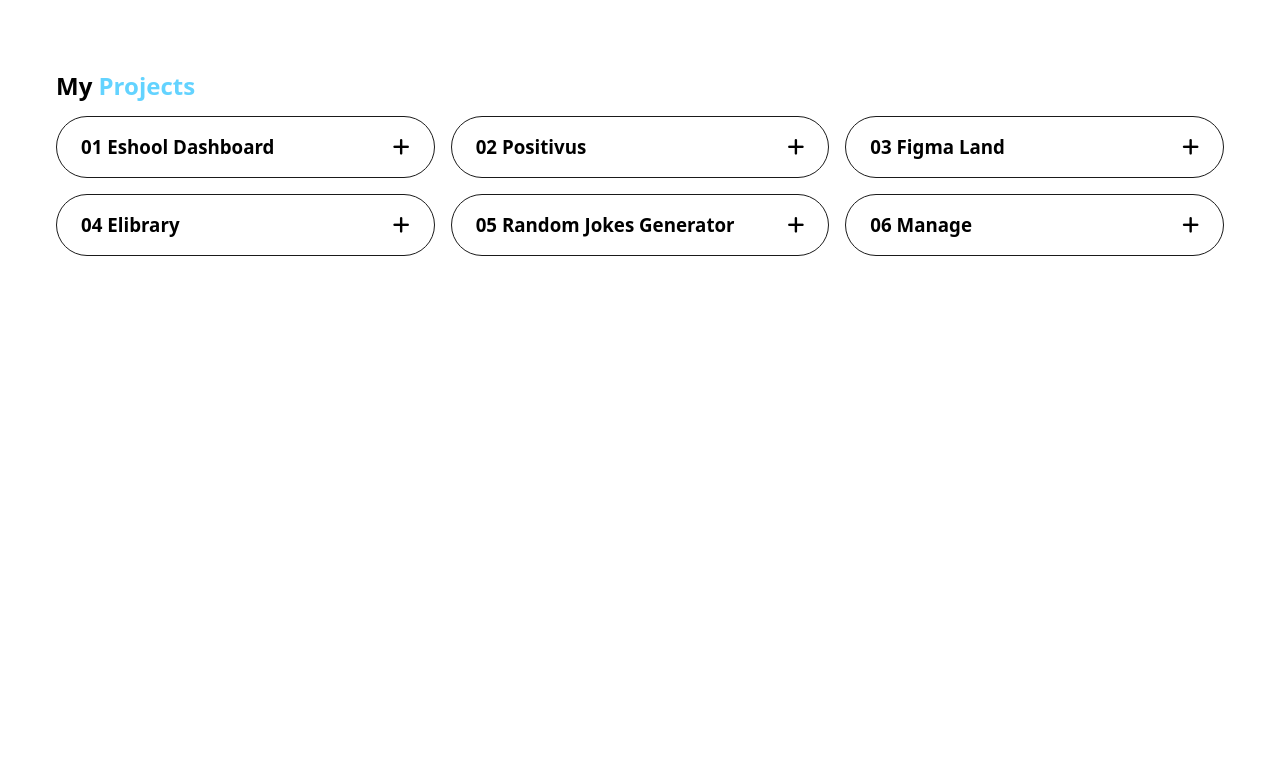
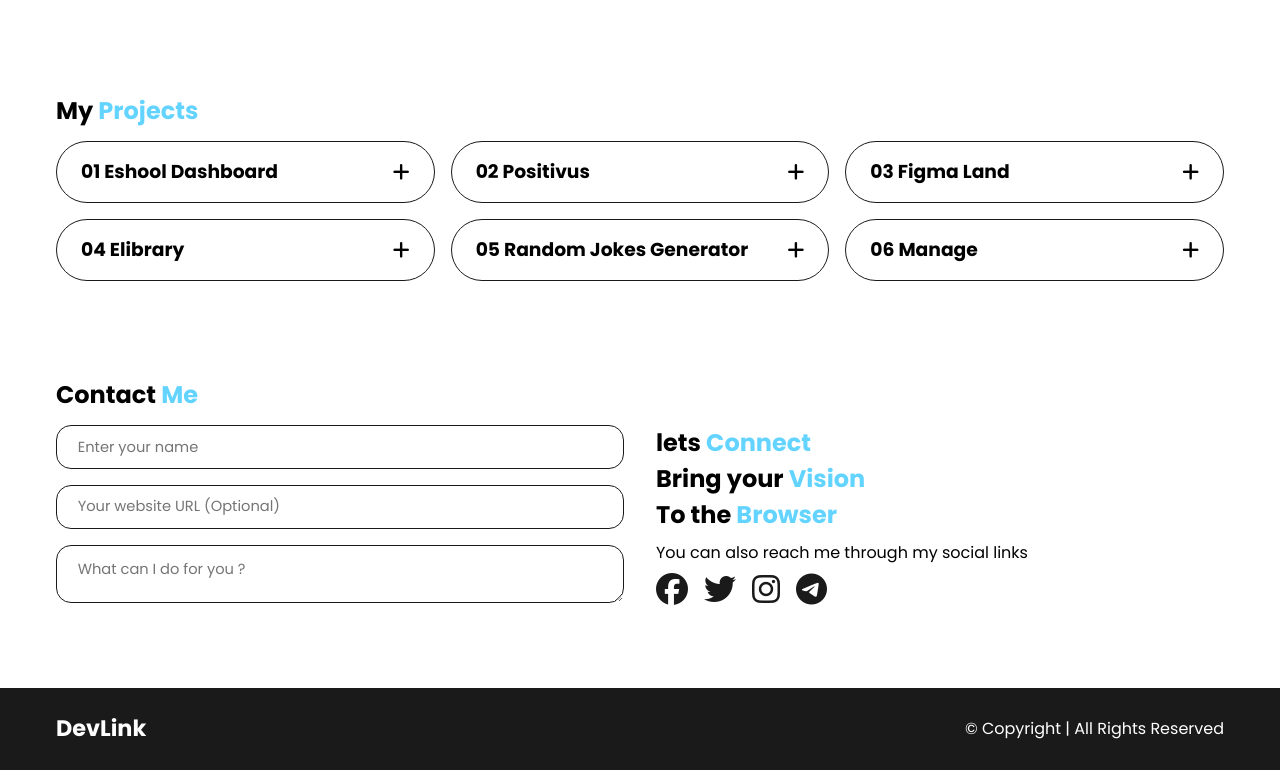
Before and after one commit to Chris-Error-404/DevLink-Portfolio, a plain HTML site: page index.html in a window 1280 px wide. Shown: the part 715-1485 px from the top of the page. Before the commit the page ends 1200 px from the top, so only its background shows below. Drawn offline with nearby package versions, Linux system fonts and the light colour scheme.

Commit message:
done with frontend next is the scripting

```diff
--- a/assets/css/responsive.css
+++ b/assets/css/responsive.css
@@ -35,7 +35,8 @@
 /* SKILLS */
 @media (max-width:1024px){
     #skills .container .skills-container {
-        flex-direction: column;
+        display: grid;
+        grid-template-columns: repeat(2, 1fr);
     }
 
     #skills .container .skills-container span{
@@ -46,3 +47,27 @@
         transform: scale(1);
     }
 }
+
+
+/* PROJECTS */
+@media(max-width:1024px){
+    #projects .container .projects-container{
+        grid-template-columns: repeat(1, 1fr);
+    }
+}
+
+
+
+/* CONTACT */
+@media(max-width:1024px){
+    #contact .container .contact-container{
+        grid-template-columns: repeat(1, 1fr);
+        align-items:start;
+        gap: 2em;
+    }
+
+/*     #contact .container .contact-container input,
+    #contact .container .contact-container textarea{
+        border-radius: 50px;
+    } */
+}
--- a/assets/css/style.css
+++ b/assets/css/style.css
@@ -1,6 +1,6 @@
 
 /* using work-sans form goolge fonts */
-@import url('https://fonts.googleapis.com/css2?family=Work+Sans:wght@100;200;300;400;500;600;700;800;900&display=swap');
+@import url('https://fonts.googleapis.com/css2?family=Poppins:wght@100;200;300;400;500;600;700;800;900&display=swap');
 
 /* reset */
 *{
@@ -24,11 +24,10 @@ html{
 }
 
 body{
-    font-family:'Work-Sans', system-ui, -apple-system;/* it will check/ use the user's browser default/system font if 'work sans fails to load */
+    font-family:'Poppins', system-ui, -apple-system;/* it will check/ use the user's browser default/system font if 'work sans fails to load */
     font-size: 1em; /* default font size set to 16px */
     line-height: 1.5;
     background-color: var(--white);
-    min-height: 150vh;
     transition: var(--transition);
 }
 
@@ -72,7 +71,7 @@ section{
 
 /* logo */
 .navbar .container .logo{
-    font-size: 1.4em;
+    font-size: 1.5em;
     font-weight: 700;
     color: var(--black);
     transition: var(--transition);
@@ -147,6 +146,7 @@ section{
 /* end HERO */
 
 
+
 /* SKILLS */
 #skills .container{
     padding: 1em;
@@ -186,6 +186,7 @@ section{
 /* end SKILLS */
 
 
+
 /* PROJECTS */
 #projects .container{
     padding: 1em;
@@ -203,7 +204,11 @@ section{
     padding: 1em 1.5em;
     transition: var(--transition);
 }
-#projects .container .projects-container .project-box:hover{
+
+/*priject box states*/
+#projects .container .projects-container .project-box:hover,
+#projects .container .projects-container .project-box:active,
+#projects .container .projects-container .project-box:focus{
     background-color: var(--primary-color);
 }
 
@@ -220,3 +225,97 @@ section{
 #projects .container .projects-container .project-box .description{
     display: none;
 }
+/*end PROJECTS */
+
+
+
+/* Contact */
+#contact .container{
+    padding: 1em;
+}
+
+#contact .container .contact-container{
+    display: grid;
+    grid-template-columns: repeat(2, 1fr);
+    align-items:start;
+    gap: 2em;
+}
+
+#contact .container .contact-container form{
+    display: flex;
+    flex-direction: column;
+    gap: 1em;
+}
+
+#contact .container .contact-container input,
+#contact .container .contact-container textarea{
+    padding: 1em 1em;
+    outline: none;
+    border: 1px solid var(--black);
+    border-radius: 15px;
+}
+
+#contact .container .contact-container input::placeholder,
+#contact .container .contact-container textarea::placeholder{
+    font-size: 1.1em;
+    padding-left: 0.5em;
+    font-family: 'Poppins';
+}
+#contact .container .contact-container input{
+    min-width: 100%;
+}
+
+
+#contact .container .contact-container .text span{
+    color: var(--primary-color);
+}
+
+#contact .container .contact-container .text p{
+    margin-top: 0.5em;
+}
+
+#contact .container .contact-container .text .links{
+    margin-top: 0.5em;
+    display: flex;
+    align-items: center;
+    gap: 1em;
+}
+
+#contact .container .contact-container .text .links i{
+    font-size: 2em;
+    cursor: pointer;
+    transition: var(--transition);
+}
+
+/* link states */
+#contact .container .contact-container .text .links i:hover{
+    color: var(--primary-color);
+}
+/* end CONTACTS */
+
+
+
+/* footer */
+footer{
+    background-color: var(--black);
+    color: var(--white);
+}
+
+footer .container{
+    display: flex;
+    justify-content: space-between;
+    align-items: center;
+    padding: 1.5em 1em;
+}
+
+footer .container a{
+    font-size: 1.4em;
+    font-weight: 700;
+    color: var(--white);
+    transition: var(--transition);
+}
+
+/* logo states */
+footer .container a:hover{
+    color: var(--primary-color);
+}
--- a/assets/js/main.js
+++ b/assets/js/main.js
@@ -0,0 +1,5 @@
+/* const plus = document.getElementsByTagName('i');
+
+plus.addEventListener('click', () =>{
+    console.log('Test plus eventListener');
+}); */
--- a/index.html
+++ b/index.html
@@ -151,6 +151,39 @@
             </div>
         </div>
     </section>
+
+    <section id="contact">
+        <div class="container">
+            <h2 class="section-heading">Contact <span>Me</span></h2>
+
+            <div class="contact-container">
+                <form action="#">
+                    <input type="text" placeholder="Enter your name">
+                    <input type="text" placeholder="Your website URL (Optional)">
+                    <textarea name="#" id="#" placeholder="What can I do for you ?"></textarea>
+                </form>
+                <div class="text">
+                    <h2>lets <span>Connect</span></h2>
+                    <h2>Bring your <span>Vision</span></h2>
+                    <h2>To the <span>Browser</span></h2>
+                    <p>You can also  reach me through my social links</p>
+                    <div class="links">
+                        <a href="#"><i class="fa-brands fa-facebook"></i></a>
+                        <a href="#"><i class="fa-brands fa-twitter"></i></a>
+                        <a href="#"><i class="fa-brands fa-instagram"></i></a>
+                        <a href="#"><i class="fa-brands fa-telegram"></i></a>
+                    </div>
+                </div>
+            </div>
+        </div>
+    </section>
+
+    <footer>
+        <div class="container">
+            <a href="./index.html">DevLink</a>
+            <span>&copy; Copyright | All Rights Reserved</span>
+        </div>
+    </footer>
 </body>
 
 </html>
```
